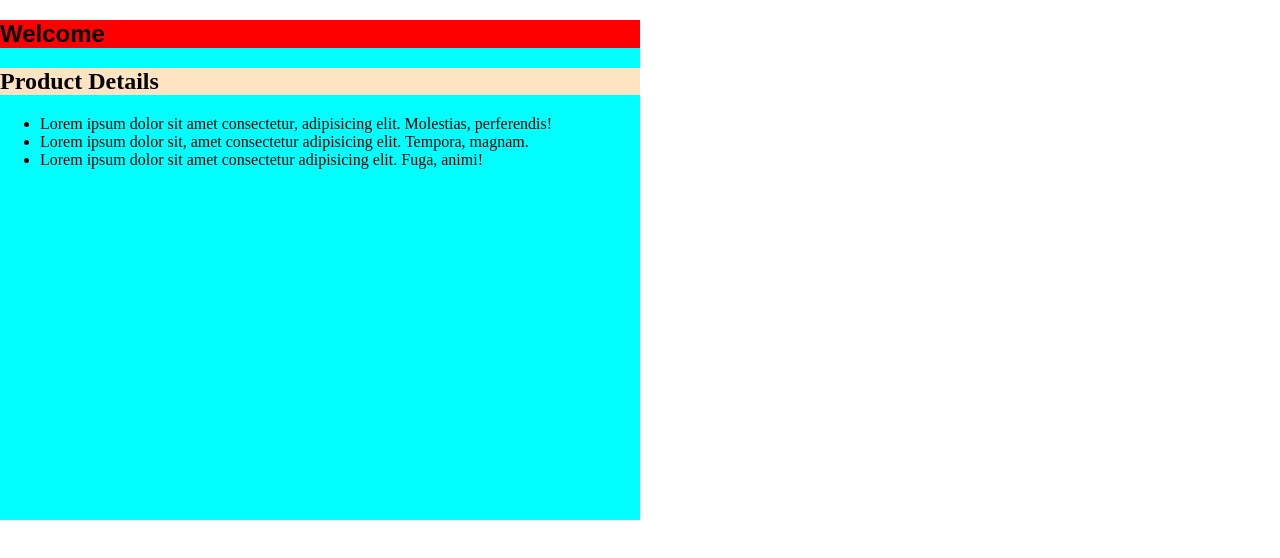
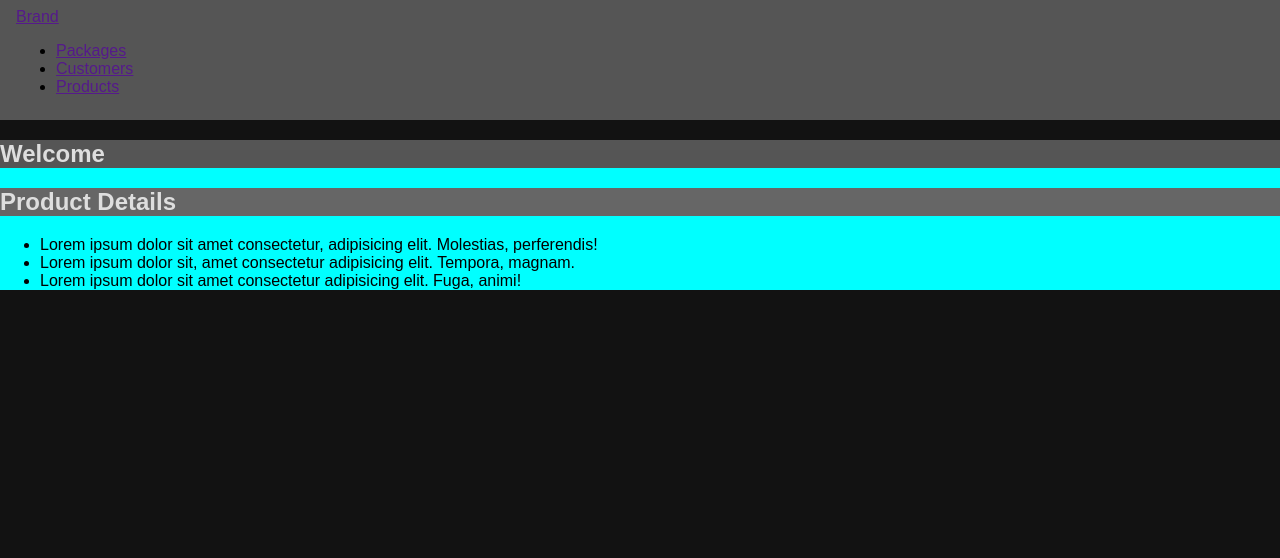
Before and after one commit to robertocannella/css, a plain HTML site: page index.html in a window 1280 px wide. Drawn offline with Linux system fonts and the light colour scheme.

Commit message:
box sizing

```diff
--- a/index.html
+++ b/index.html
@@ -11,6 +11,19 @@
 </head>
 
 <body>
+    <header class="main-header">
+        <div>
+            <a href="">Brand</a>
+        </div>
+        <nav>
+            <ul>
+                <li><a href="">Packages</a></li>
+                <li><a href="">Customers</a></li>
+                <li><a href="">Products</a></li>
+            </ul>
+        </nav>
+
+    </header>
     <main>
 
         <section>
--- a/main.css
+++ b/main.css
@@ -1,38 +1,40 @@
 /*
+    set width and height to include border and margin
+    by setting box-sizing: border-box
+*/
+* {
+    box-sizing: border-box;
+}
 
-Height can be carryied down through a nested structure
-to preserve fixed amount.  Typically height will only take up the
-available height of the parent elemnent
-
-html --> body --> main -->
-
-*/
-
-html {
-    height: 500px;
+main {
+    width: 100%;
+    height: 100%;
+    background-color: aqua;
 }
 
 
 body {
     margin: 0;
-    height: 100%;
-}
-
-
-main {
-    width: 50%;
-    height: 100%;
-    background-color: aqua;
-}
-
-/* class selector */
-.section-title {
-    background: red;
-    font-weight: bold;
+    box-sizing: border-box;
+    background-color: #121212;
     font-family: sans-serif;
 }
 
-/* descendant delector */
+.main-header {
+    width: 100%;
+    /* default is 100%*/
+    background-color: #555;
+    padding: .5rem 1rem
+}
+
+.section-title {
+    color: #dedede;
+    background: #555;
+    font-weight: bold;
+
+}
+
 #product-details h1 {
-    background-color: bisque;
+    color: #dedede;
+    background-color: #666;
 }
```
